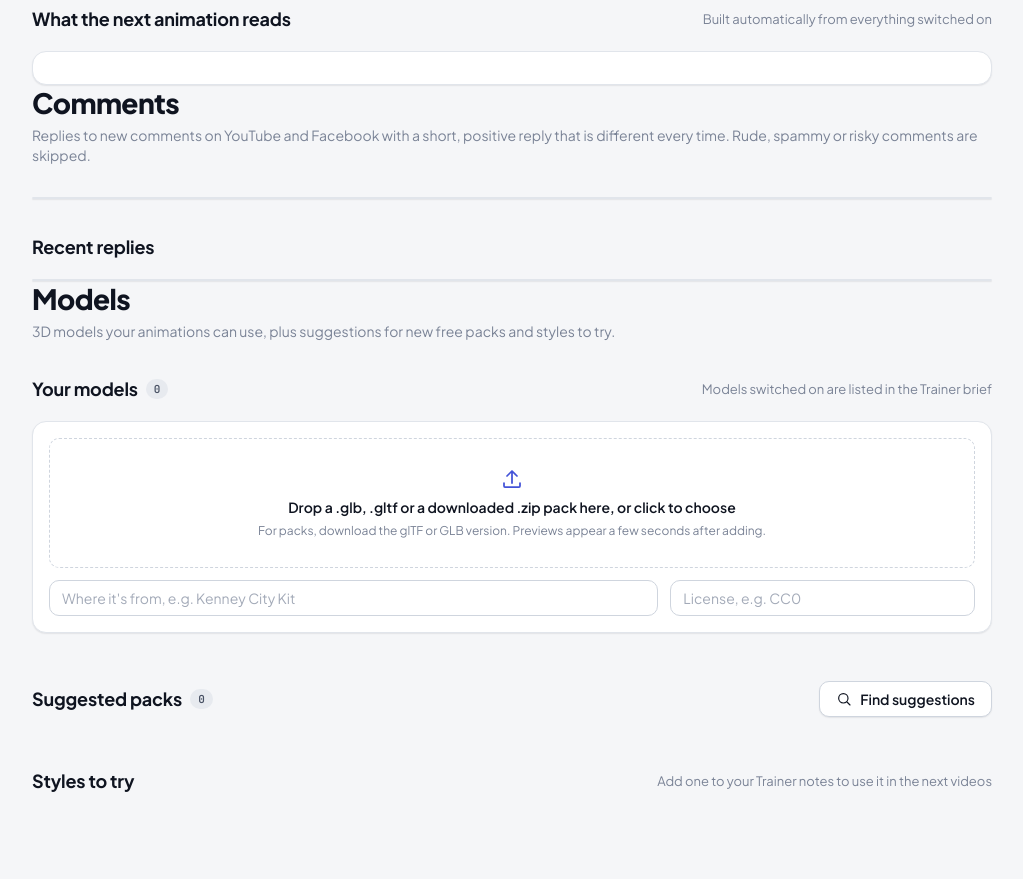
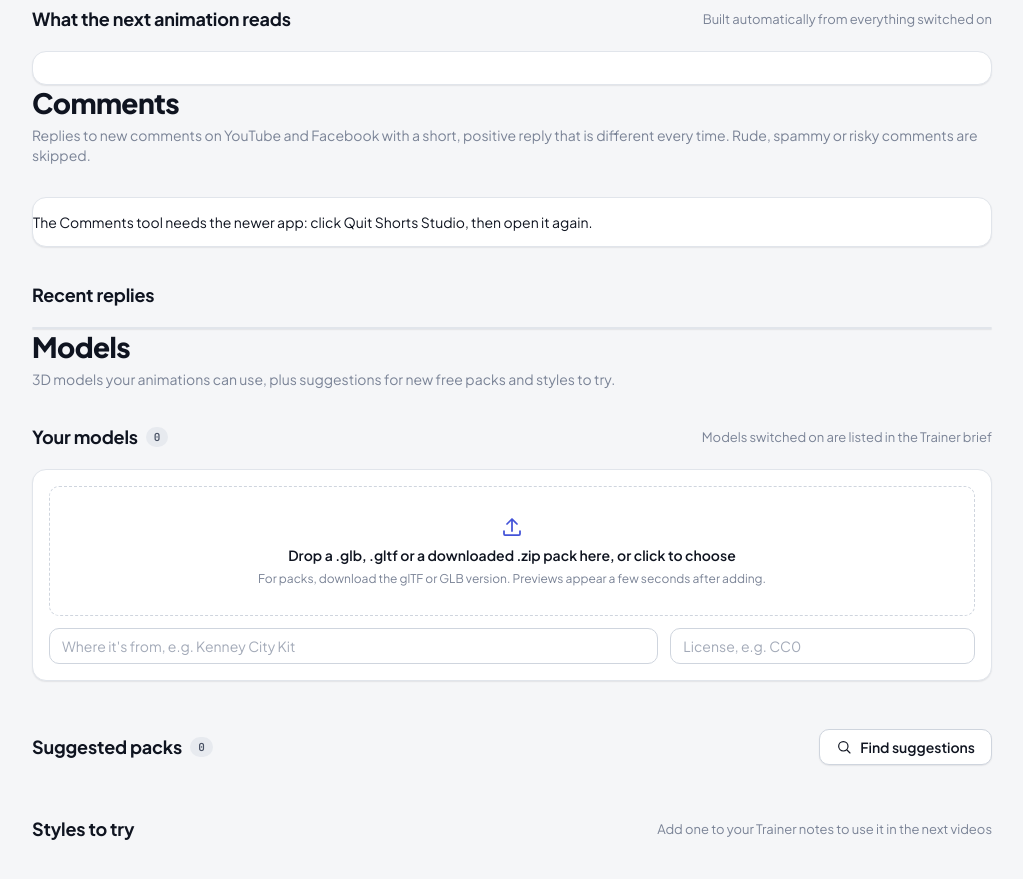
Before and after one commit to gendesu4work/lowpolyanimation, a website: page app/index.html in a window 1280 px wide. Shown: the part 3163-4042 px from the top of the page, without its empty margins (248-1271 px from the left). Drawn offline with Linux system fonts and the light colour scheme; no server answers.

Commit message:
Comments tab: message when the app needs a restart

```diff
--- a/app/index.html
+++ b/app/index.html
@@ -829,7 +829,8 @@ function renderDash() {
 }
 
 function renderComments() {
-  const c = state.comments; if (!c) return;
+  const c = state.comments;
+  if (!c) { $("comments-box").replaceChildren(el("p", { text: "The Comments tool needs the newer app: click Quit Shorts Studio, then open it again." })); $("comments-list").replaceChildren(); return; }
   const sw = (id, name) => el("label", { class: "modelpick" }, el("span", { text: name + (c.ready[id] ? "" : " (sign in again first)") }),
     el("select", { onchange: e => post("/api/comments/settings", { platforms: { [id]: e.target.value === "on" } }) }, el("option", { value: "on", ...(c.platforms[id] ? { selected: "" } : {}) }, "Reply"), el("option", { value: "off", ...(c.platforms[id] ? {} : { selected: "" }) }, "Leave alone")));
   const last = c.lastRun ? "Last check " + new Date(c.lastRun.at).toLocaleTimeString([], { hour: "2-digit", minute: "2-digit" }) + ": " + c.lastRun.replied + " replied, " + c.lastRun.skipped + " skipped" + (c.lastRun.problems.length ? " · " + c.lastRun.problems.join(" · ") : "") : "Nothing checked yet.";
@@ -983,7 +984,7 @@ function apply(d) {
   state.usage = d.usage; state.settings = d.settings;
   const run = state.jobs.find(j => j.status === "working"), pcKey = JSON.stringify([state.claude && state.claude.ok, run && run.id, run && run.note, d.usage && d.usage.today, d.settings]);
   if (pcKey !== apply.pcKey) { apply.pcKey = pcKey; renderPC(); }
-  state.comments = d.comments; { const ck = JSON.stringify(d.comments); if (ck !== apply.cKey) { apply.cKey = ck; renderComments(); } }
+  state.comments = d.comments; { const ck = String(JSON.stringify(d.comments)); if (ck !== apply.cKey) { apply.cKey = ck; renderComments(); } }
   renderPipeline(); renderIdeas(); renderJobs(); renderPosted(); renderDash(); renderUsage();
   // keep a half-typed change request and the playing video: only rebuild reviews when they changed
   const key = JSON.stringify(reviewVideos().map(v => [v.id, v.updatedAt, !!pendingJob(v.id), v.models]));
```
